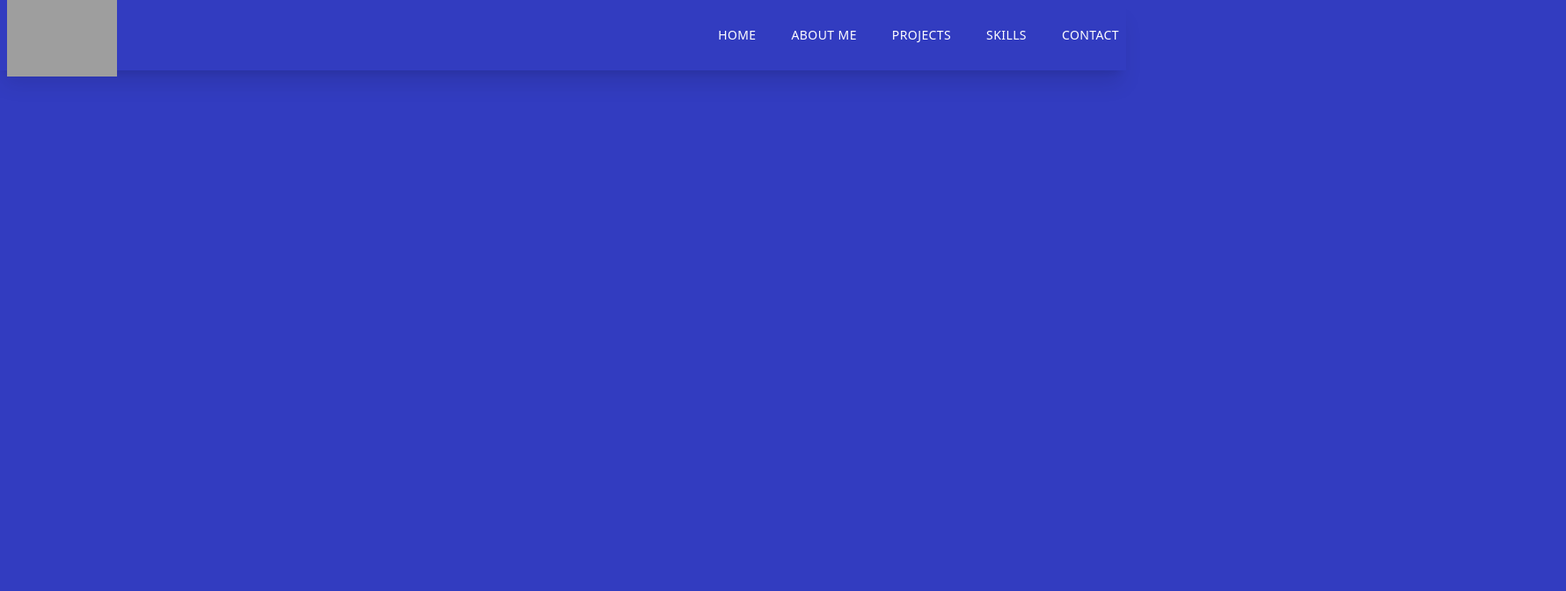
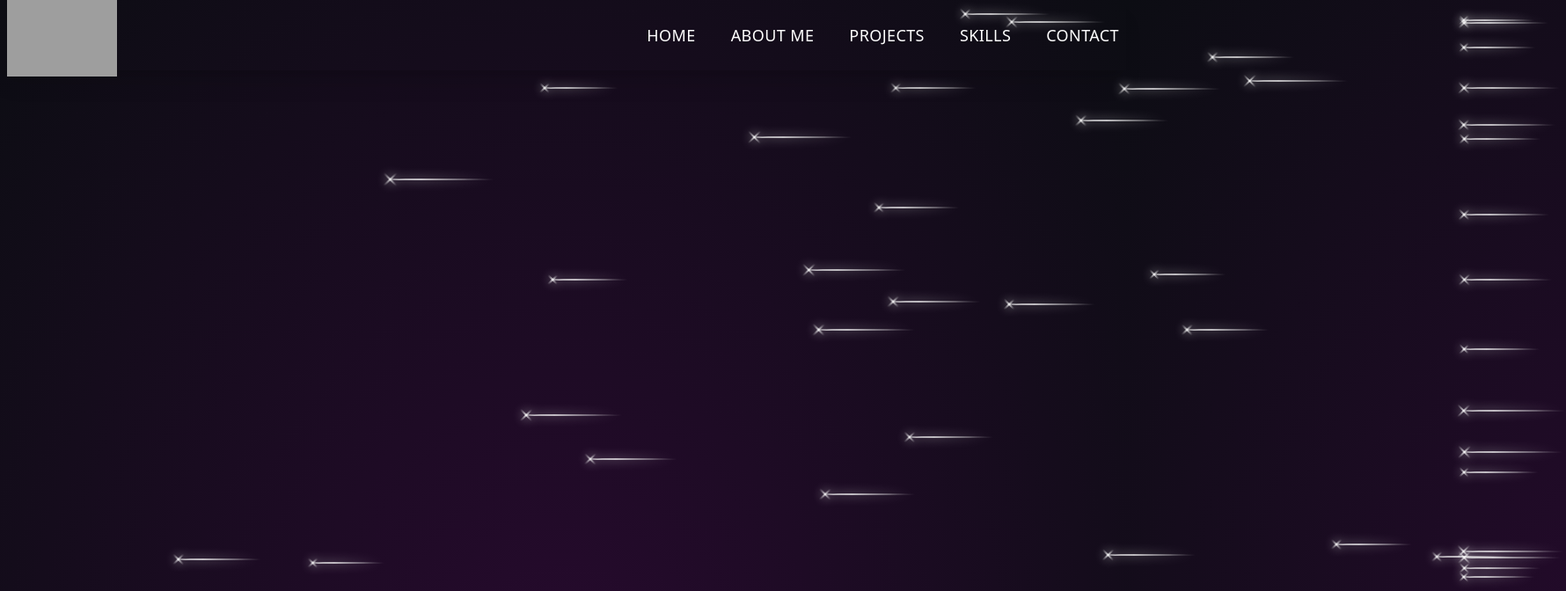
Before and after one commit to kkristiansd/Portfolio, a Next.js app: page / in a window 1280 px wide. Shown: the top 672 px of the page at 88% size, 1780 px wide, since content can reach past the window. Built offline with nearby package versions, Linux system fonts and the light colour scheme; grey boxes are pictures that could not be loaded.

Commit message:
Background animation

```diff
--- a/package.json
+++ b/package.json
@@ -14,7 +14,8 @@
     "next": "13.2.3",
     "react": "18.2.0",
     "react-dom": "18.2.0",
-    "react-icons": "^4.8.0"
+    "react-icons": "^4.8.0",
+    "sass": "^1.58.3"
   },
   "devDependencies": {
     "autoprefixer": "^10.4.13",
--- /dev/null
+++ b/src/components/Background.jsx
@@ -0,0 +1,59 @@
+
+
+const Background =()=>{
+  return(
+<div class="stars" className="">
+    <div class="star"></div>
+    <div class="star"></div>
+    <div class="star"></div>
+    <div class="star"></div>
+    <div class="star"></div>
+    <div class="star"></div>
+    <div class="star"></div>
+    <div class="star"></div>
+    <div class="star"></div>
+    <div class="star"></div>
+    <div class="star"></div>
+    <div class="star"></div>
+    <div class="star"></div>
+    <div class="star"></div>
+    <div class="star"></div>
+    <div class="star"></div>
+    <div class="star"></div>
+    <div class="star"></div>
+    <div class="star"></div>
+    <div class="star"></div>
+    <div class="star"></div>
+    <div class="star"></div>
+    <div class="star"></div>
+    <div class="star"></div>
+    <div class="star"></div>
+    <div class="star"></div>
+    <div class="star"></div>
+    <div class="star"></div>
+    <div class="star"></div>
+    <div class="star"></div>
+    <div class="star"></div>
+    <div class="star"></div>
+    <div class="star"></div>
+    <div class="star"></div>
+    <div class="star"></div>
+    <div class="star"></div>
+    <div class="star"></div>
+    <div class="star"></div>
+    <div class="star"></div>
+    <div class="star"></div>
+    <div class="star"></div>
+    <div class="star"></div>
+    <div class="star"></div>
+    <div class="star"></div>
+    <div class="star"></div>
+    <div class="star"></div>
+    <div class="star"></div>
+    <div class="star"></div>
+    <div class="star"></div>
+    <div class="star"></div>
+  </div>
+  )
+}
+export default Background;
--- a/src/components/Navbar.jsx
+++ b/src/components/Navbar.jsx
@@ -28,27 +28,27 @@
         <div>
           <ul className="hidden md:flex">
             <Link href="/">
-              <li className="ml-10 text-sm uppercase hover:boarder-b text-white">
+              <li className="ml-10 text-lg uppercase hover:boarder-b text-white">
                 home
               </li>
             </Link>
             <Link href="/">
-              <li className="ml-10 text-sm uppercase hover:boarder-b text-white">
+              <li className="ml-10 text-lg uppercase hover:boarder-b text-white">
                 about Me
               </li>
             </Link>
             <Link href="/">
-              <li className="ml-10 text-sm uppercase hover:boarder-b text-white">
+              <li className="ml-10 text-lg uppercase hover:boarder-b text-white">
                 projects
               </li>
             </Link>
             <Link href="/">
-              <li className="ml-10 text-sm uppercase hover:boarder-b text-white">
+              <li className="ml-10 text-lg uppercase hover:boarder-b text-white">
                 skills
               </li>
             </Link>
             <Link href="/">
-              <li className="ml-10 text-sm uppercase hover:boarder-b text-white">
+              <li className="ml-10 text-lg uppercase hover:boarder-b text-white">
                 Contact
               </li>
             </Link>
@@ -67,7 +67,7 @@
         <div
           className={
             nav
-              ? "fixed left-0 top-0 w-[75%] sm:w-[60%] md:w-[45%] h-screen bg-[#323CC0] p-10 ease-in duration-500"
+              ? "fixed left-0 top-0 w-[75%] sm:w-[60%] md:w-[45%] h-screen bg-[#270a2e] p-10 ease-in duration-500"
               : "fixed left-[-100%] top-0 p-10 ease-in duration-500"
           }
         >
--- a/src/pages/_app.js
+++ b/src/pages/_app.js
@@ -1,4 +1,5 @@
 import '../styles/globals.css'
+import '../styles/Background.scss'
 
 export default function App({ Component, pageProps }) {
   return <Component {...pageProps} />
--- a/src/pages/index.js
+++ b/src/pages/index.js
@@ -1,4 +1,5 @@
 
+import Background from '@/components/Background'
 import Navbar from '@/components/Navbar'
 import Head from 'next/head'
 import Image from 'next/image'
@@ -13,9 +14,14 @@
       <title>Kristians the developer</title>
       <meta name="description" content="Generated by create next app"/>
       <link rel="icon" hef="/favicon.ico" />
+    </Head>
+    <div>
+    <Navbar></Navbar>
+    </div>
 
-    </Head>
-    <Navbar></Navbar>
+    <Background></Background>
+
+
   </div>
  )
 }
--- /dev/null
+++ b/src/styles/Background.scss
@@ -0,0 +1,114 @@
+@mixin sp-layout {
+    @media screen and (max-width: 750px) {
+      @content;
+
+    }
+  }
+
+  body {
+    justify-content: center;
+    align-items: center;
+    min-height: 100vh;
+    background: radial-gradient(ellipse at bottom, #270a2e 0%, #0c0d13 100%);
+    overflow: hidden;
+  }
+
+  @function random_range($min, $max) {
+    $rand: random();
+    $random_range: $min + floor($rand * (($max - $min) + 1));
+    @return $random_range;
+  }
+
+  .stars {
+    position: fixed;
+    top: 0;
+    left: 0;
+    width: 100%;
+    height: 120%;
+    transform: rotate(-45deg);
+  }
+
+  .star {
+    $star-count: 50;
+    --star-color: var(--primary-color);
+    --star-tail-length: 6em;
+    --star-tail-height: 2px;
+    --star-width: calc(var(--star-tail-length) / 6);
+    --fall-duration: 9s;
+    --tail-fade-duration: var(--fall-duration);
+
+    position: absolute;
+    top: var(--top-offset);
+    left: 0;
+    width: var(--star-tail-length);
+    height: var(--star-tail-height);
+    color: var(--star-color);
+    background: linear-gradient(45deg, currentColor, transparent);
+    border-radius: 50%;
+    filter: drop-shadow(0 0 6px currentColor);
+    transform: translate3d(104em, 0, 0);
+    animation: fall var(--fall-duration) var(--fall-delay) linear infinite, tail-fade var(--tail-fade-duration) var(--fall-delay) ease-out infinite;
+
+    @include sp-layout {
+      // For mobile performance, tail-fade animation will be removed QAQ
+      animation: fall var(--fall-duration) var(--fall-delay) linear infinite;
+    }
+
+    @for $i from 1 through $star-count {
+      &:nth-child(#{$i}) {
+        --star-tail-length: #{random_range(500em, 750em) / 100};
+        --top-offset: #{random_range(0vh, 10000vh) / 100};
+        --fall-duration: #{random_range(6000, 12000s) / 1000};
+        --fall-delay: #{random_range(0, 10000s) / 1000};
+      }
+    }
+
+    &::before, &::after {
+      position: absolute;
+      content: '';
+      top: 0;
+      left: calc(var(--star-width) / -2);
+      width: var(--star-width);
+      height: 100%;
+      background: linear-gradient(45deg, transparent, currentColor, transparent);
+      border-radius: inherit;
+      animation: blink 2s linear infinite;
+    }
+
+    &::before {
+      transform: rotate(45deg);
+    }
+
+    &::after {
+      transform: rotate(-45deg);
+    }
+  }
+
+  @keyframes fall {
+    to {
+      transform: translate3d(-30em, 0, 0);
+    }
+  }
+
+  @keyframes tail-fade {
+    0%, 50% {
+      width: var(--star-tail-length);
+      opacity: 1;
+    }
+
+    70%, 80% {
+      width: 0;
+      opacity: 0.4;
+    }
+
+    100% {
+      width: 0;
+      opacity: 0;
+    }
+  }
+
+  @keyframes blink {
+    50% {
+      opacity: 0.6;
+    }
+  }
--- a/src/styles/globals.css
+++ b/src/styles/globals.css
@@ -4,7 +4,7 @@
 
 @layer base {
   body {
-    @apply bg-[#323CC0] text-[#0C114C] tracking-wide;
+    @apply text-[#ffffff] tracking-wide;
   }
 
   h1,h2,h3,h4,h5 {
@@ -26,4 +26,5 @@
   button{
     @apply shadow-xl shadow-gray-900 rounded-xl uppercase bg-gradient-to-r from-[#0C114C] to-[#323CC0] text-white
   }
+
 }
```
Also changed, not shown: 1 other file (tests, documents, lock files or other folders).
